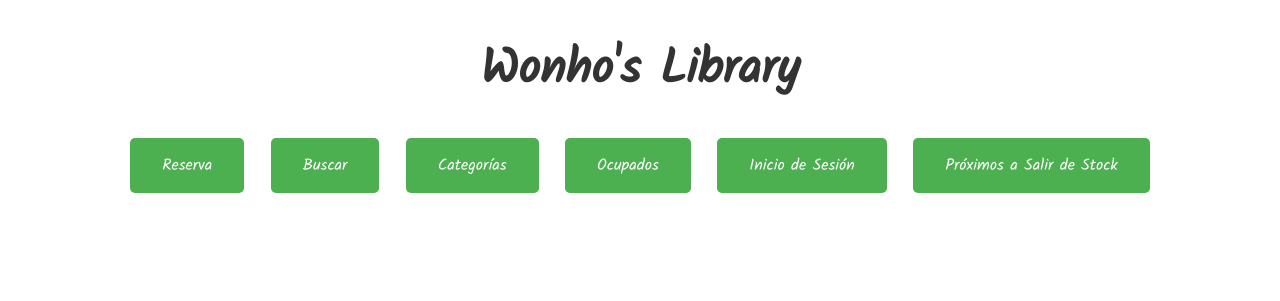
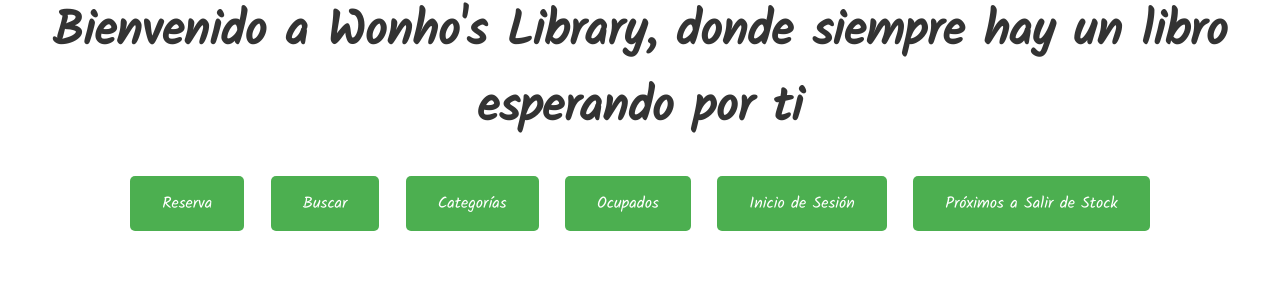
Before and after one commit to rkive250/flask7a, a Flask app: page / in a window 1280 px wide. Shown: the part 499-800 px from the top of the page. Run offline with Flask 3, Linux system fonts and the light colour scheme.

Commit message:
Update WL.html

```diff
--- a/templates/WL.html
+++ b/templates/WL.html
@@ -44,7 +44,7 @@
 </head>
 <body>
 <img src="https://i.imgur.com/F47bLWm.png" alt="Descripción de la imagen" width="420" height="400">
-    <h1> Wonho's Library</h1>
+    <h1> Bienvenido a Wonho's Library, donde siempre hay un libro esperando por ti</h1>
     <div>
         <a href="/reserva" class="button">Reserva</a>
         <a href="/buscar" class="button">Buscar</a>
```
